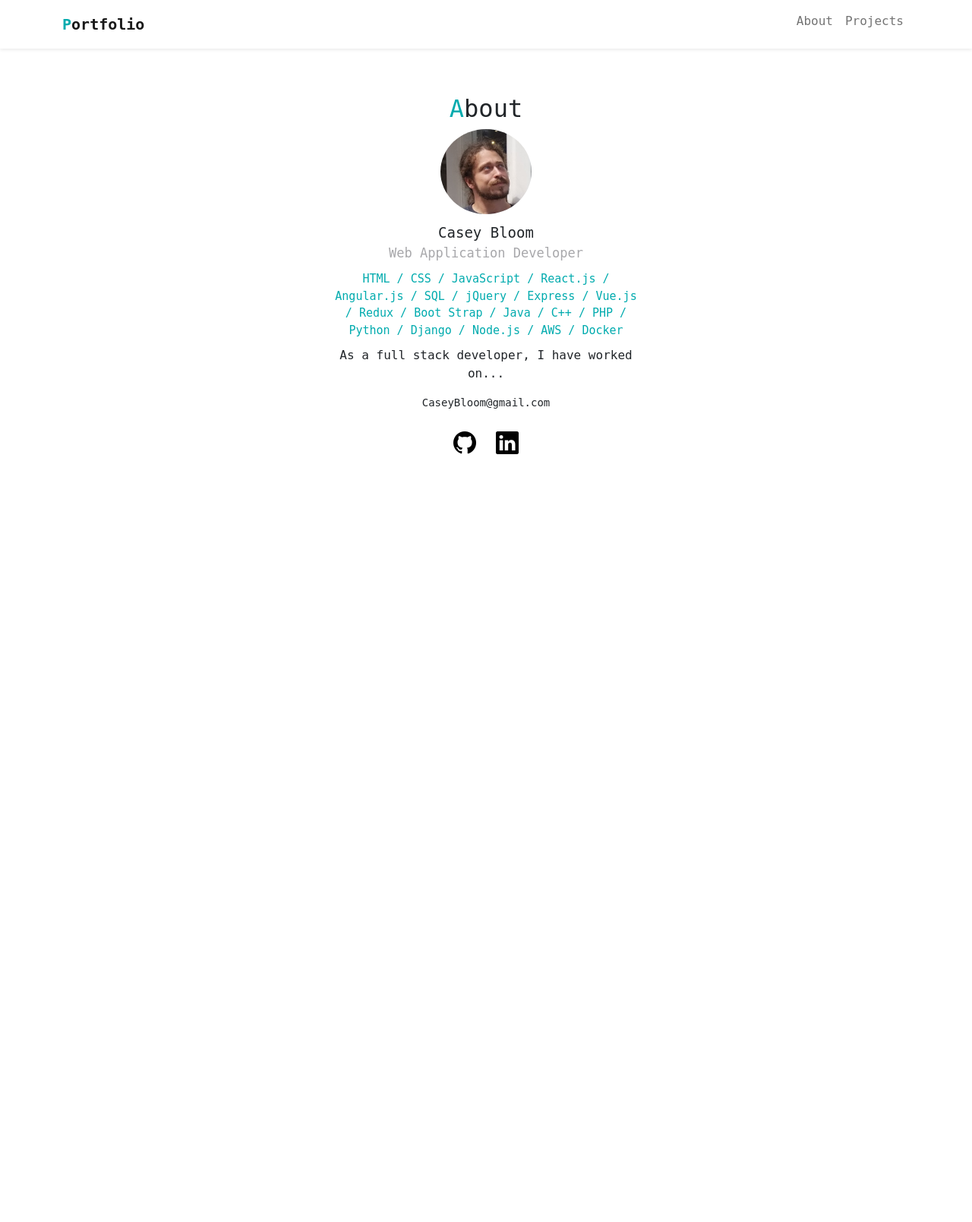
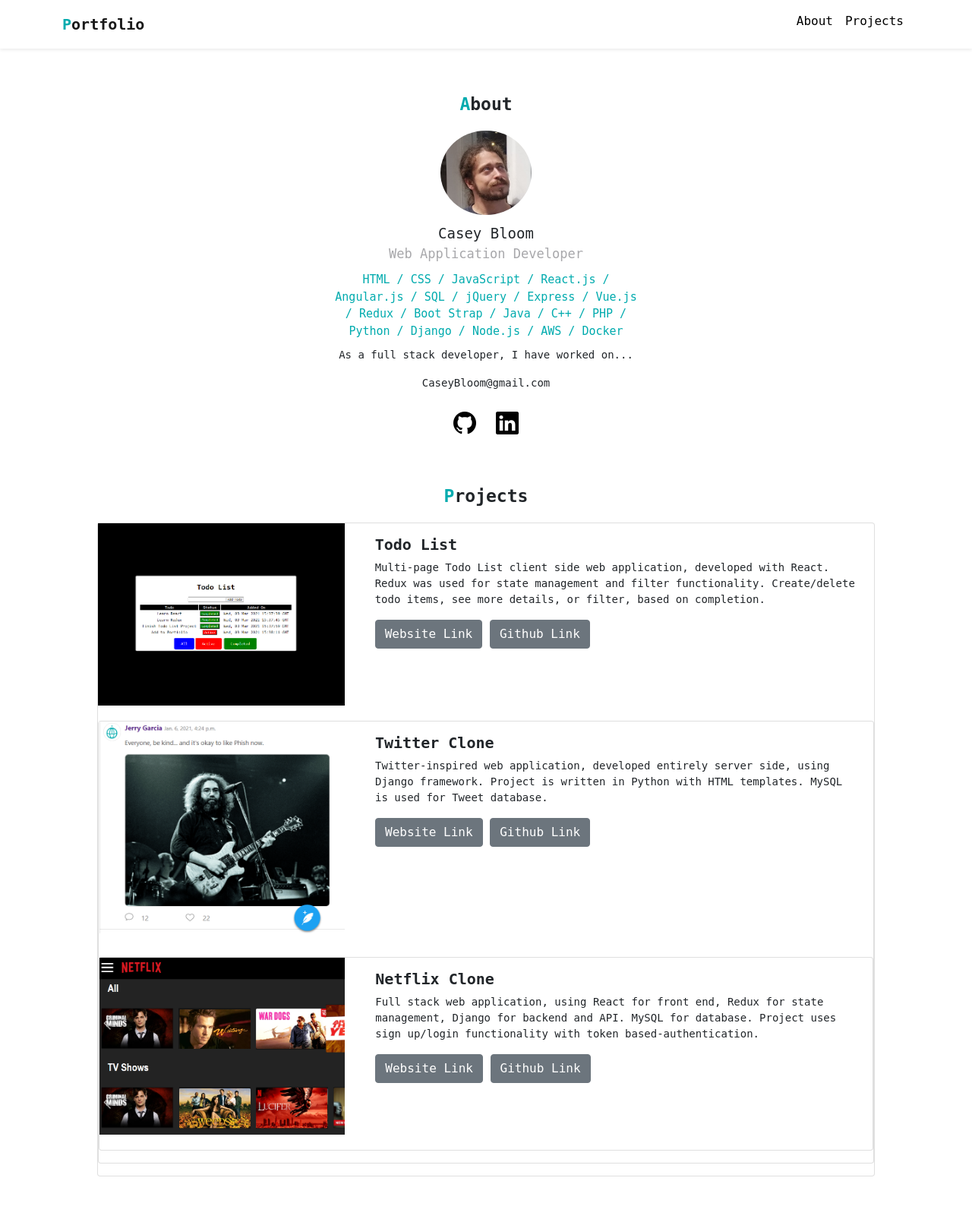
Before and after one commit to TerrapinStat10n/portfolio, a PHP site: page / in a window 1280 px wide. Shown: the whole page at 76% size. Before the commit the page ends 598 px from the top, so only its background shows below. Run offline with PHP 8.4, Linux system fonts and the light colour scheme; some libraries are stand-ins or nearby versions.

Commit message:
Added projects

```diff
--- a/index.html
+++ b/index.html
@@ -1,14 +1,17 @@
 <!DOCTYPE html>
 <html lang="en">
+
 <head>
     <meta charset="utf-8">
     <meta name="viewport" content="width=device-width, initial-scale=1">
     <link rel="icon" type="img/jpg" href="img/tech-is-icon.jpg">
-        <link href="https://cdn.jsdelivr.net/npm/bootstrap@5.0.0-beta2/dist/css/bootstrap.min.css" rel="stylesheet" integrity="sha384-BmbxuPwQa2lc/FVzBcNJ7UAyJxM6wuqIj61tLrc4wSX0szH/Ev+nYRRuWlolflfl" crossorigin="anonymous">
+    <link href="https://cdn.jsdelivr.net/npm/bootstrap@5.0.0-beta2/dist/css/bootstrap.min.css" rel="stylesheet"
+        integrity="sha384-BmbxuPwQa2lc/FVzBcNJ7UAyJxM6wuqIj61tLrc4wSX0szH/Ev+nYRRuWlolflfl" crossorigin="anonymous">
     <link rel="stylesheet" href="https://cdn.jsdelivr.net/npm/bootstrap-icons@1.4.0/font/bootstrap-icons.css">
     <link rel="stylesheet" href="style.css">
     <title>Casey Bloom Portfolio</title>
 </head>
+
 <body>
     <!-- Navbar -->
     <nav class="navbar navbar-expand-lg navbar-light shadow-sm">
@@ -32,19 +35,90 @@
     <!-- About section -->
     <div id="about">
         <h2><span class="font-primary">A</span>bout</h2>
-              <img src="img/head.png" alt="Casey Bloom"/>
+        <img src="img/head.png" alt="Casey Bloom" />
         <div class="name">Casey Bloom</div>
         <div class="vocation">Web Application Developer</div>
-              <div class="skills">HTML / CSS / JavaScript / React.js / Angular.js / SQL / jQuery / Express / Vue.js / Redux / Boot Strap / Java / C++ / PHP / Python / Django / Node.js / AWS / Docker</div>
+        <div class="skills">HTML / CSS / JavaScript / React.js / Angular.js / SQL / jQuery / Express / Vue.js / Redux /
+            Boot Strap / Java / C++ / PHP / Python / Django / Node.js / AWS / Docker</div>
         <p>
             As a full stack developer, I have worked on...
         </p>
         <div class="email">CaseyBloom@gmail.com</div>
         <div class="icons">
-                  <a href="https://www.github.com/TerrapinStat10n"><i class="bi bi-github"></i></a>
-                  <a href="https://www.linkedin.com/in/casey-bloom-648982149/"><i class="bi bi-linkedin ms-2"></i></a>
+            <a href="https://www.github.com/TerrapinStat10n" target="_blank"><i class="bi bi-github"></i></a>
+            <a href="https://www.linkedin.com/in/casey-bloom-648982149/" target="_blank"><i class="bi bi-linkedin ms-2"></i></a>
         </div>
     </div>
-        <script src="https://cdn.jsdelivr.net/npm/bootstrap@5.0.0-beta2/dist/js/bootstrap.bundle.min.js" integrity="sha384-b5kHyXgcpbZJO/tY9Ul7kGkf1S0CWuKcCD38l8YkeH8z8QjE0GmW1gYU5S9FOnJ0" crossorigin="anonymous"></script>
+
+    <div id="projects">
+        <h2><span class="font-primary">P</span>rojects</h2>
+
+        <div class="card mb-3">
+            <div class="row">
+                <div class="col-md-4">
+                    <img src="img/todo-list-project.png" alt="Todo List Project">
+                </div>
+                <div class="col-md-8">
+                    <div class="card-body">
+                        <h5 class="card-title">Todo List</h5>
+                        <p class="card-text">
+                            Multi-page Todo List client side web application, developed with React. Redux was used for
+                            state management and filter functionality. Create/delete todo items, see more details, or
+                            filter, based on completion.
+                        </p>
+                        <p class="card-text"><small class="text-muted"></small></p>
+                        <a href="#" target="_blank" class="btn btn-secondary">Website Link</a>
+                        <a href="#" target="_blank" class="btn btn-secondary">Github Link</a>
+                    </div>
+                </div>
+            </div>
+
+            <div class="card mb-3">
+                <div class="row">
+                    <div class="col-md-4">
+                        <img src="img/twitter-clone-project.png" alt="Twitter Clone">
+                    </div>
+                    <div class="col-md-8">
+                        <div class="card-body">
+                            <h5 class="card-title">Twitter Clone</h5>
+                            <p class="card-text">
+                                Twitter-inspired web application, developed entirely server side, using Django
+                                framework. Project is written in Python with HTML templates. MySQL is used for Tweet
+                                database.
+                            </p>
+                            <p class="card-text"><small class="text-muted"></small></p>
+                            <a href="#" target="_blank" class="btn btn-secondary">Website Link</a>
+                            <a href="#" target="_blank" class="btn btn-secondary">Github Link</a>
+                        </div>
+                    </div>
+                </div>
+
+                <div class="card mb-3">
+                    <div class="row">
+                      <div class="col-md-4">
+                        <img src="img/netflix-clone-project.png" alt="Netflix Clone">
+                      </div>
+                      <div class="col-md-8">
+                        <div class="card-body">
+                          <h5 class="card-title">Netflix Clone</h5>
+                          <p class="card-text">
+                            Full stack web application, using React for front end, Redux for state management, Django for backend and API. MySQL for database. Project uses sign up/login functionality with token based-authentication.
+                          </p>
+                          <p class="card-text"><small class="text-muted"></small></p>
+                          <a href="#" target="_blank" class="btn btn-secondary">Website Link</a>
+                          <a href="#" target="_blank" class="btn btn-secondary">Github Link</a>
+                        </div>
+                      </div>
+                    </div>
+
+
+
+            </div>
+
+        </div>
+        <script src="https://cdn.jsdelivr.net/npm/bootstrap@5.0.0-beta2/dist/js/bootstrap.bundle.min.js"
+            integrity="sha384-b5kHyXgcpbZJO/tY9Ul7kGkf1S0CWuKcCD38l8YkeH8z8QjE0GmW1gYU5S9FOnJ0"
+            crossorigin="anonymous"></script>
 </body>
+
 </html>
--- a/style.css
+++ b/style.css
@@ -15,6 +15,20 @@
 .title-icon {
     font-size: 20px;
     font-weight: bold;
+}
+
+p {
+    font-size: 14px;
+}
+
+h2 {
+    font-weight: bold;
+    font-size: 23px;
+    margin-bottom: 20px;
+}
+
+a.font-black {
+    color: #000 !important;
 }
 
 /******************************
@@ -64,3 +78,31 @@
 #about .icons a {
     color: #000;
 }
+
+
+/******************************
+
+PROJECTS
+
+******************************/
+
+#projects {
+    margin: 60px auto;
+    width: 80%;
+}
+
+#projects h2 {
+    text-align: center;
+}
+
+#projects .card img {
+    width: 100%;
+}
+
+#projects .card-title {
+    font-weight: bold;
+}
+
+#projects .row {
+    margin-bottom: 20px;
+}
```
Lines whose indentation alone changed are shown as unchanged.
